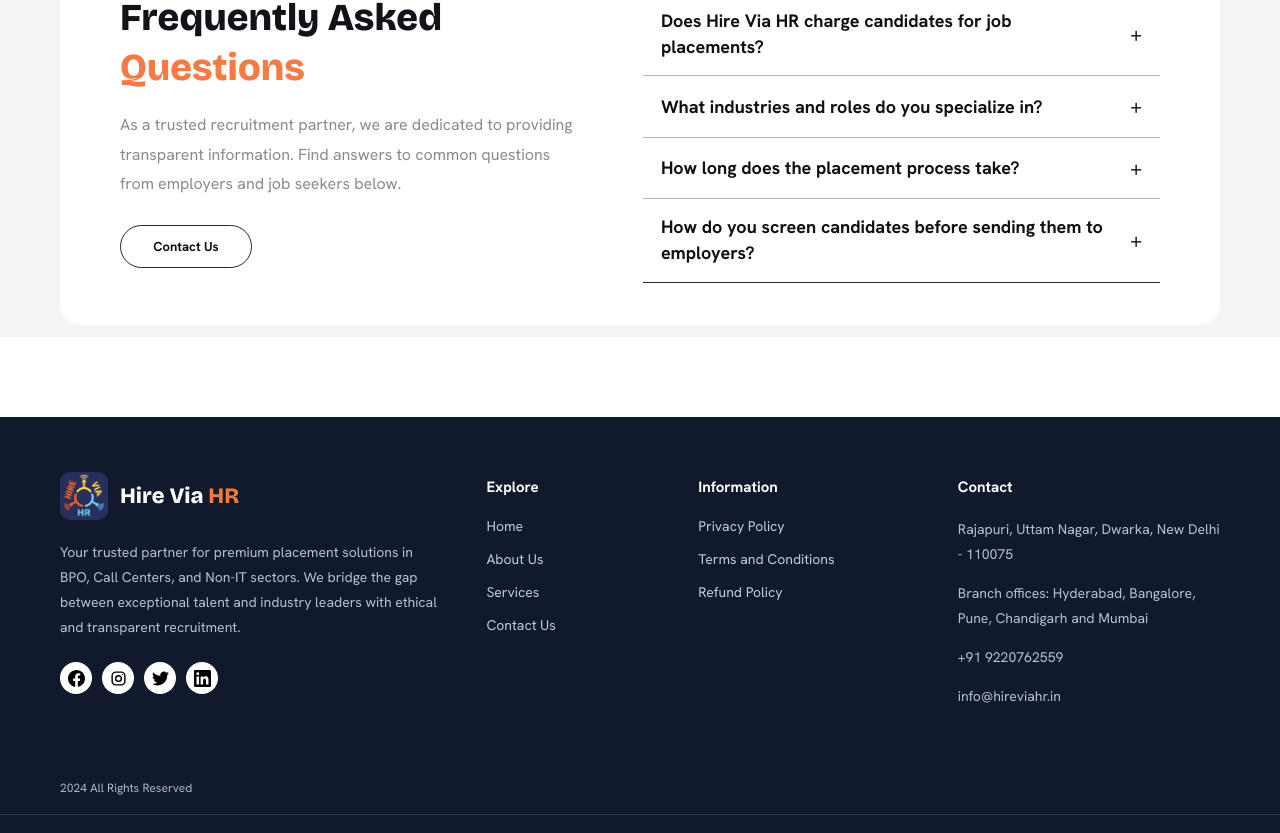
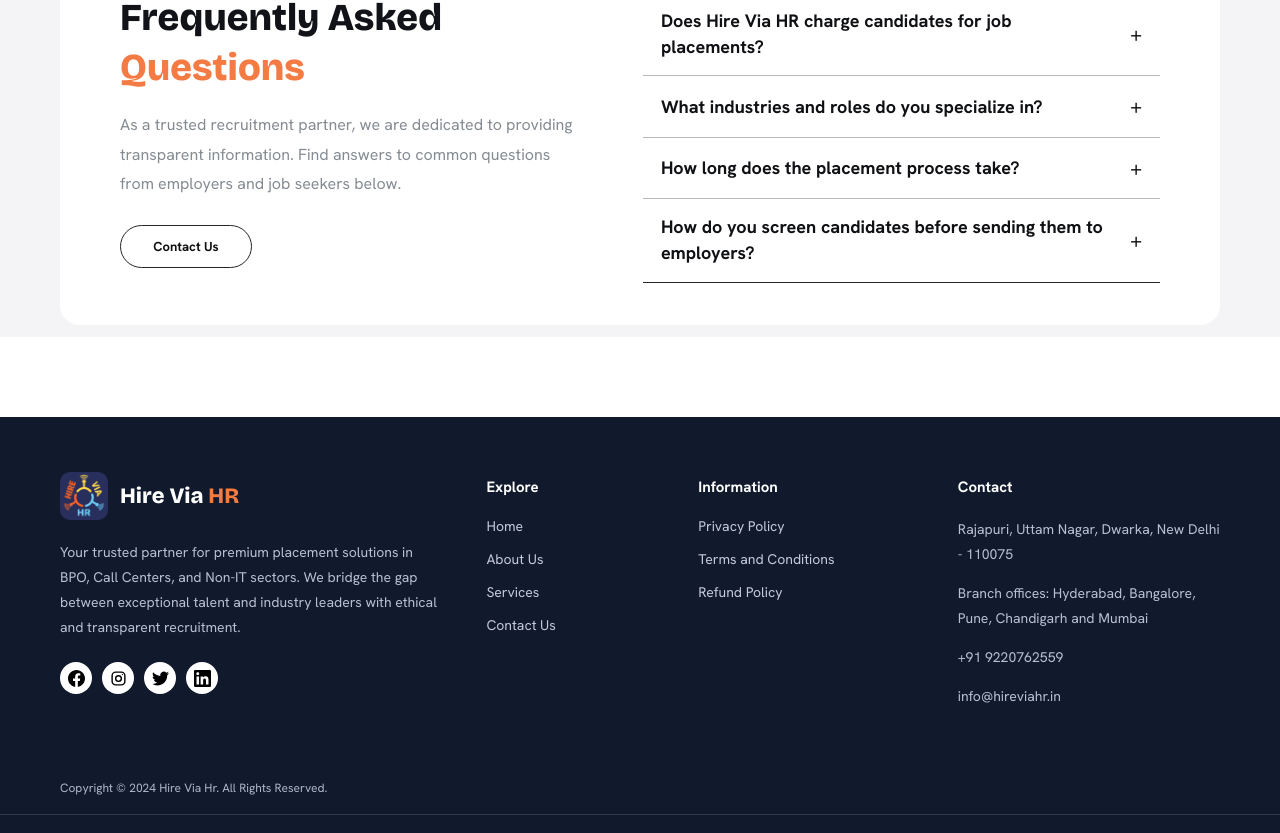
Before and after one commit to arsh9569/Hire-Via-HR, a React (Vite) app: page / in a window 1280 px wide. Shown: the part 4148-4981 px from the top of the page. Built offline with nearby package versions, Linux system fonts and the light colour scheme.

Commit message:
line changed

```diff
--- a/src/components/Footer.jsx
+++ b/src/components/Footer.jsx
@@ -37,7 +37,7 @@ export default function Footer() {
         <div><h4>Contact</h4><p>Rajapuri, Uttam Nagar, Dwarka, New Delhi - 110075</p><p>Branch offices: Hyderabad, Bangalore, Pune, Chandigarh and Mumbai</p><p><a href="tel:+919220762559">+91 9220762559</a></p><p><a href="mailto:info@hireviahr.in">info@hireviahr.in</a></p></div>
       </div>
       <div className="copyright">
-        <div className="container">2024 All Rights Reserved</div>
+        <div className="container"> Copyright © 2024 Hire Via Hr. All Rights Reserved.</div>
       </div>
     </footer>
   )
```
